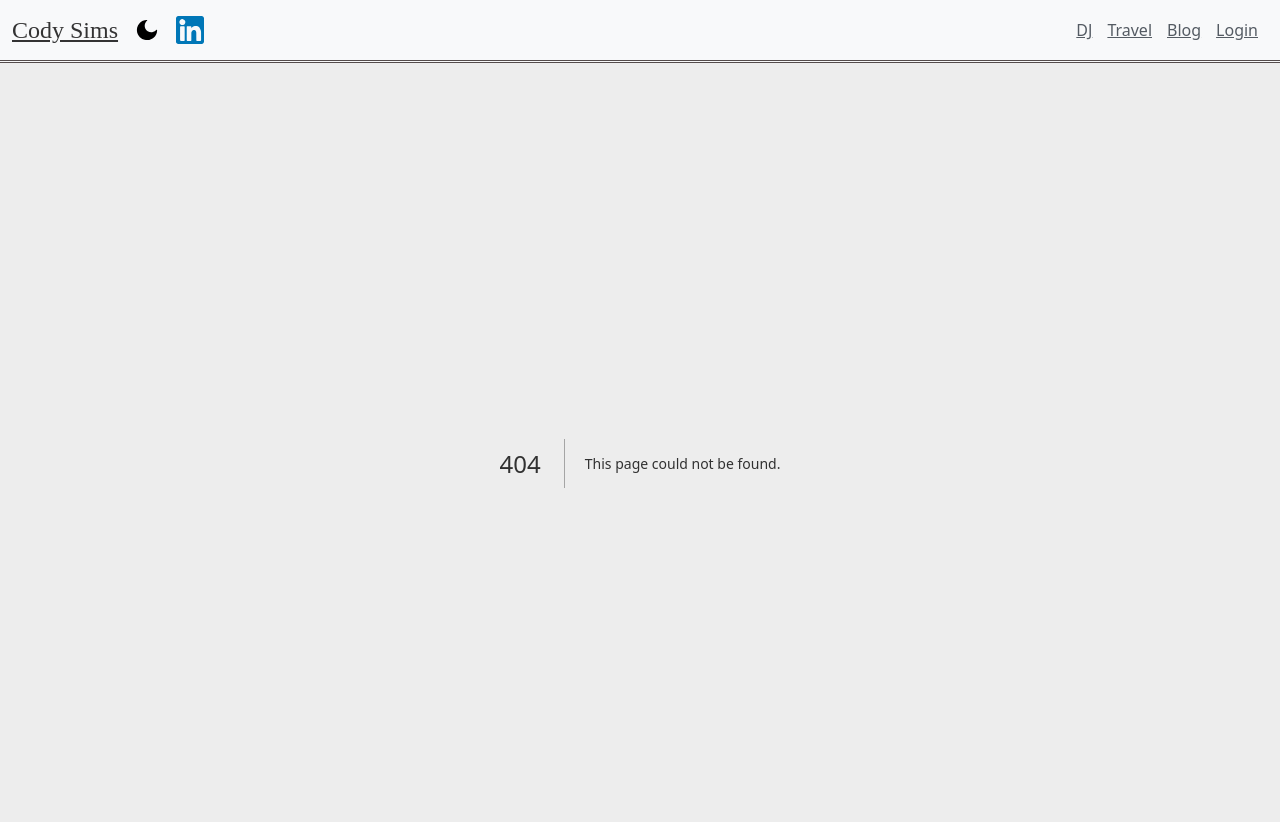
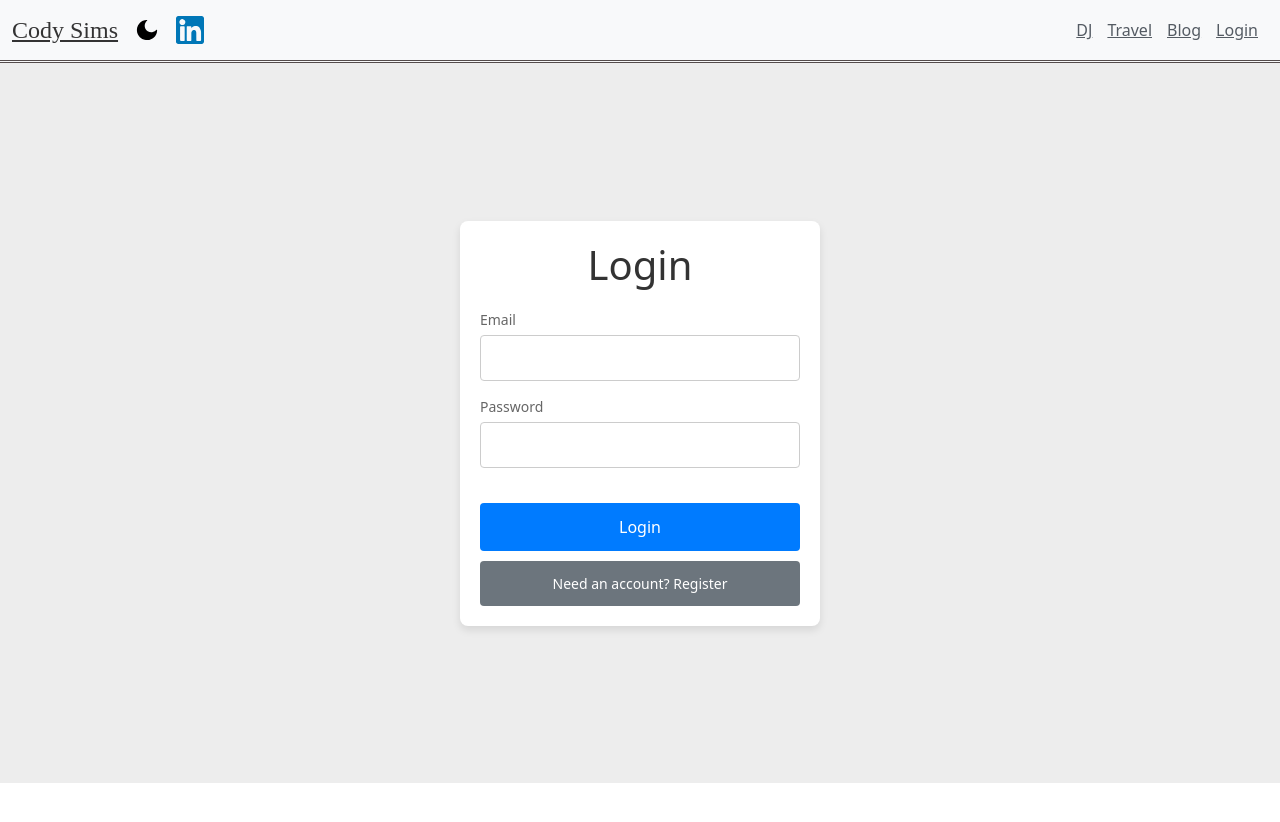
Before and after one commit to Cody-Sims/website-app, a Next.js app: page /login in a window 1280 px wide. Before the commit this address had no page. Shown: the top 822 px of the page. After the commit the page ends 800 px from the top, so only its background shows below. Built offline with nearby package versions, Linux system fonts and the light colour scheme; no server answers; what @fluentui/font-icons-mdl2 would draw is missing.

Commit message:
Added Login Page +Broken Admin Privileges

```diff
--- /dev/null
+++ b/firebase-config.js
@@ -0,0 +1,30 @@
+import { initializeApp } from "firebase/app";
+import { getAuth, onAuthStateChanged } from 'firebase/auth';
+
+const firebaseConfig = {
+  apiKey: "AIzaSyByWMBdhBHM1v2A-e-nJNjaJa0ED0Yb9VM",
+  authDomain: "portfolio-site-fa89e.firebaseapp.com",
+  projectId: "portfolio-site-fa89e",
+  storageBucket: "portfolio-site-fa89e.appspot.com",
+  messagingSenderId: "613149820070",
+  appId: "1:613149820070:web:40f29e6b1fc385c4a96067",
+  measurementId: "G-XR7TEJJZFV"
+};
+
+// Initialize Firebase
+const app = initializeApp(firebaseConfig);
+const auth = getAuth(app);
+
+// Function to get the current user's email
+const getCurrentUserEmail = () => new Promise((resolve, reject) => {
+  const unsubscribe = onAuthStateChanged(auth, (user) => {
+    unsubscribe();  // Detach listener after getting user data
+    if (user) {
+      resolve(user.email);  // Resolve the promise with the user's email
+    } else {
+      reject('No user logged in');  // Reject the promise if no user is logged in
+    }
+  }, reject);  // Also reject the promise on any error
+});
+
+export { auth, getCurrentUserEmail };
--- /dev/null
+++ b/src/pages/login.tsx
@@ -0,0 +1,100 @@
+import React, { useEffect, useState } from 'react';
+import {onAuthStateChanged, signInWithEmailAndPassword, createUserWithEmailAndPassword, signOut, User } from 'firebase/auth';
+import { auth } from '../../firebase-config';
+import styles from '../styles/login.module.css';
+
+const Login: React.FC = () => {
+    const [email, setEmail] = useState<string>('');
+    const [password, setPassword] = useState<string>('');
+    const [user, setUser] = useState<User | null>(null);
+    const [error, setError] = useState<string>('');
+    const [isRegistering, setIsRegistering] = useState<boolean>(false);  // Toggle between Register and Login
+
+    useEffect(() => {
+        const unsubscribe = onAuthStateChanged(auth, (user) => {
+            if (user) {
+                setUser(user);
+            } else {
+                setUser(null);
+            }
+        });
+
+        return () => unsubscribe();
+    }, []);
+
+    const handleLogin = async (event: React.FormEvent<HTMLFormElement>): Promise<void> => {
+        event.preventDefault();
+        setError('');
+
+        try {
+            if (isRegistering) {
+                const userCredential = await createUserWithEmailAndPassword(auth, email, password);
+                console.log('User registered:', userCredential.user);
+            } else {
+                await signInWithEmailAndPassword(auth, email, password);
+            }
+        } catch (error: any) {
+            setError(error.message);
+            console.error('Authentication error:', error);
+        }
+    };
+
+    const handleLogout = async (): Promise<void> => {
+        try {
+            await signOut(auth);
+        } catch (error: any) {
+            setError(error.message);
+            console.error('Logout error:', error);
+        }
+    };
+
+    if (user) {
+        return (
+            <div className={styles.loggedInContainer}>
+                <div className={styles.loginForm}>
+                    <p>{user.email} is logged in</p>
+                    <button onClick={handleLogout} className={styles.button}>Logout</button>
+                </div>
+            </div>
+        );
+    }
+
+    return (
+        <div className={styles.loginContainer}>
+            <form onSubmit={handleLogin} className={styles.loginForm}>
+                <h1>{isRegistering ? 'Register' : 'Login'}</h1>
+                {error && <p className={styles.errorMessage}>{error}</p>}
+                <div className={styles.inputGroup}>
+                    <label>Email</label>
+                    <input
+                        type="email"
+                        value={email}
+                        onChange={(e) => setEmail(e.currentTarget.value)}
+                        className={styles.input}
+                        required
+                    />
+                </div>
+                <div className={styles.inputGroup}>
+                    <label>Password</label>
+                    <input
+                        type="password"
+                        value={password}
+                        onChange={(e) => setPassword(e.currentTarget.value)}
+                        className={styles.input}
+                        required
+                    />
+                </div>
+                <div className={styles.buttonContainer}>
+                    <button type="submit" className={styles.button}>
+                        {isRegistering ? 'Register' : 'Login'}
+                    </button>
+                </div>
+                <button onClick={() => setIsRegistering(!isRegistering)} className={styles.toggleButton}>
+                    {isRegistering ? 'Have an account? Login' : 'Need an account? Register'}
+                </button>
+            </form>
+        </div>
+    );
+};
+
+export default Login;
--- /dev/null
+++ b/src/styles/login.module.css
@@ -0,0 +1,86 @@
+body .loginContainer, body .loggedInContainer {
+    display: flex;
+    align-items: center;
+    justify-content: center;
+    min-height: 90vh;
+    /* background-color: var(--background-color) */
+}
+
+.loginForm {
+    width: 100%;
+    max-width: 360px;
+    padding: 20px;
+    background-color: #ffffff;
+    border-radius: 8px;
+    box-shadow: 0 4px 8px rgba(0,0,0,0.1);
+    display: flex;
+    flex-direction: column;
+    align-items: center;
+
+}
+
+.loginForm h1 {
+    color: #333;
+    margin-bottom: 20px;
+}
+
+.inputGroup {
+    width: 100%;
+    margin-bottom: 15px;
+}
+
+.inputGroup label {
+    display: block;
+    margin-bottom: 5px;
+    color: #666;
+    font-size: 14px;
+}
+
+.inputGroup input {
+    width: 100%;
+    padding: 10px;
+    border: 1px solid #ccc;
+    border-radius: 4px;
+    font-size: 16px;
+}
+
+.buttonContainer {
+    width: 100%;
+    margin-top: 10px;
+}
+
+.button, .toggleButton {
+    width: 100%;
+    padding: 12px 0;
+    border: none;
+    border-radius: 4px;
+    background-color: #007BFF;
+    color: white;
+    cursor: pointer;
+    font-size: 16px;
+    margin-top: 10px;
+    transition: background-color 0.3s;
+}
+
+.button:hover, .toggleButton:hover {
+    background-color: #0056b3;
+}
+
+.errorMessage {
+    color: #b00020;
+    text-align: center;
+    margin-bottom: 10px;
+}
+
+.toggleButton {
+    background-color: #6c757d; /* A slightly different color for toggle button */
+    font-size: 14px;
+}
+
+.loggedInContainer {
+    background-color: #fff;
+    padding: 20px;
+    border-radius: 8px;
+    box-shadow: 0 4px 8px rgba(0,0,0,0.1);
+    text-align: center;
+}
```
